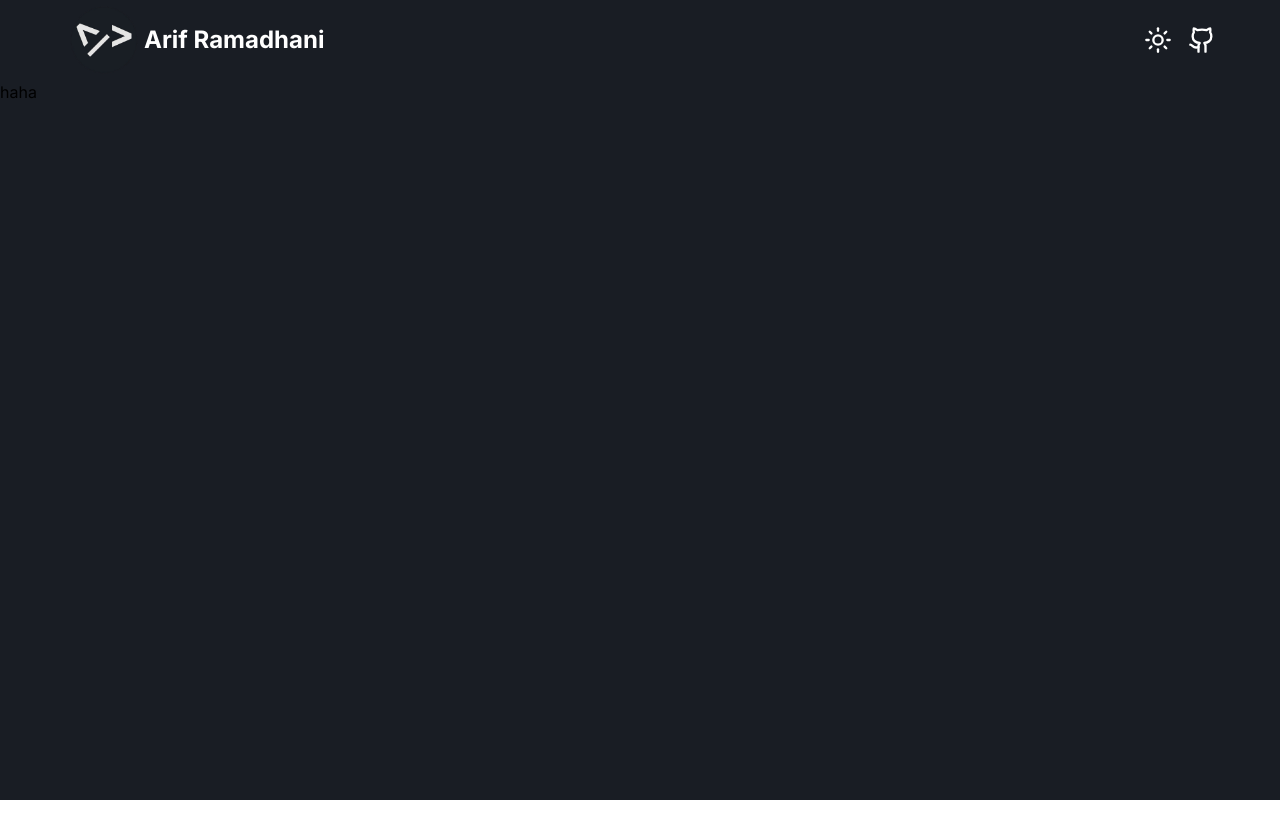
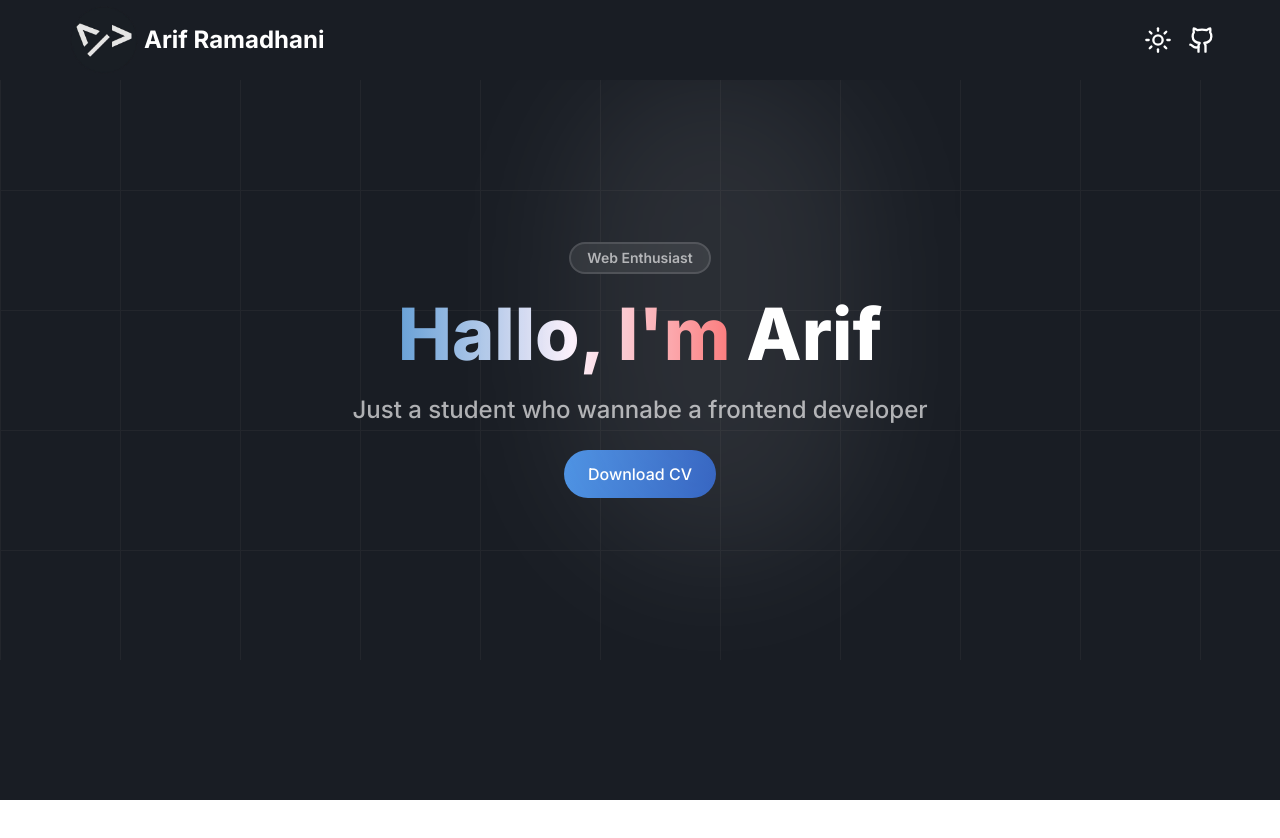
Before and after one commit to ArifRTzy/portfolio, a Next.js app: page / in a window 1280 px wide. Shown: the top 838 px of the page. After the commit the page ends 800 px from the top, so only its background shows below. Built offline with nearby package versions, Linux system fonts and the light colour scheme.

Commit message:
feat: create hero page

```diff
--- a/components/hero.tsx
+++ b/components/hero.tsx
@@ -1,27 +1,50 @@
-import Image from "next/image"
-import { Sun, Github } from "lucide-react"
+import Image from "next/image";
+import { Sun, Github } from "lucide-react";
 
 const Hero = () => {
   return (
-    <section className='h-screen mx-auto'>
-        <div className="flex justify-between mx-2 lg:mx-10 xl:mx-16 bg-body">
-          <div className="flex items-center">
-            <Image src={"/icon(2).png"} width={1000} height={600} alt="web icon" className="h-14 w-14 lg:w-20 lg:h-20"/>
-            <p className="text-white font-bold text-lg lg:text-2xl">Arif Ramadhani</p>
-          </div>
-          <div className="flex items-center gap-4">
-            <Sun className="text-white h-6 w-7 lg:w-7 lg:h-7 cursor-pointer"/>
-            <Github className="text-white h-6 w-7 lg:w-7 lg:h-7 cursor-pointer"/>
-          </div>
+    <section className="h-screen mx-auto">
+      <div className="flex justify-between mx-2 lg:mx-10 xl:mx-16 bg-body relative z-20">
+        <div className="flex items-center">
+          <Image
+            src={"/icon(2).png"}
+            width={1000}
+            height={600}
+            alt="web icon"
+            className="h-14 w-14 lg:w-20 lg:h-20"
+          />
+          <p className="text-white font-bold text-lg lg:text-2xl">
+            Arif Ramadhani
+          </p>
         </div>
+        <div className="flex items-center gap-4">
+          <Sun className="text-white h-6 w-7 lg:w-7 lg:h-7 cursor-pointer" />
+          <Github className="text-white h-6 w-7 lg:w-7 lg:h-7 cursor-pointer" />
+        </div>
+      </div>
 
-        <div className="bg-[length:20px_20px]
-            bg-[linear-gradient(to_right,#FFFFFF_1px,transparent_2px),
-                linear-gradient(to_bottom,#FFFFFF_1px,transparent_2px)] h-full">
-haha
+      <div className="bg-grid-pattern bg-grid-size bg-grid-crop h-96 md:h-[580px] relative md:mx-0 mx-4">
+        <div className="absolute z-10 left-1/2 -top-4 -translate-x-1/4 h-[500px] w-[300px] bg-white/25 opacity-30 blur-3xl rounded-full md:flex hidden"></div>
+        <div className="flex flex-col items-center justify-center h-full gap-4  md:gap-6">
+          <p className="text-enthu py-1 px-4 bg-enthu-bg border-border border-2 rounded-full text-sm font-semibold">
+            Web Enthusiast
+          </p>
+          <h1 className="text-white text-4xl  sm:text-5xl  md:text-7xl 2xl:text-8xl font-bold  lg:font-extrabold">
+            <span className="bg-gradient-to-r from-span-g1 via-span-g2 to-span-g3 bg-clip-text text-transparent">
+              Hallo, I&apos;m{" "}
+            </span>
+            Arif
+          </h1>
+          <p className="text-fe-wannabe text-base  sm:text-xl  md:text-2xl 2xl:text-3xl font-medium text-center">
+            Just a student who wannabe a frontend developer
+          </p>
+          <button className="text-base 2xl:text-lg bg-gradient-to-r from-cv-g1 to-cv-g2 text-white rounded-full py-1.5 px-3  sm:py-2 sm:px-4  md:py-3 md:px-6 font-medium cursor-pointer">
+            Download CV
+          </button>
         </div>
+      </div>
     </section>
-  )
-}
+  );
+};
 
-export default Hero
+export default Hero;
```
